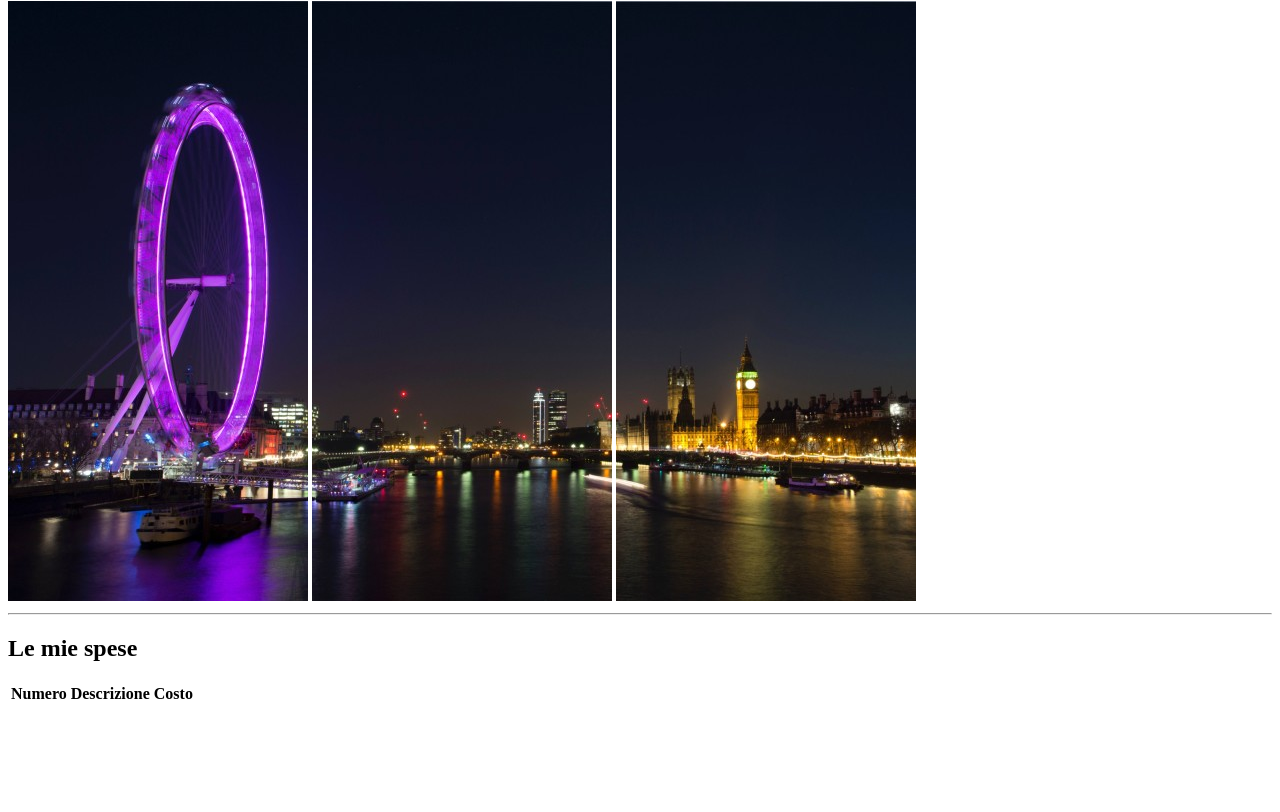
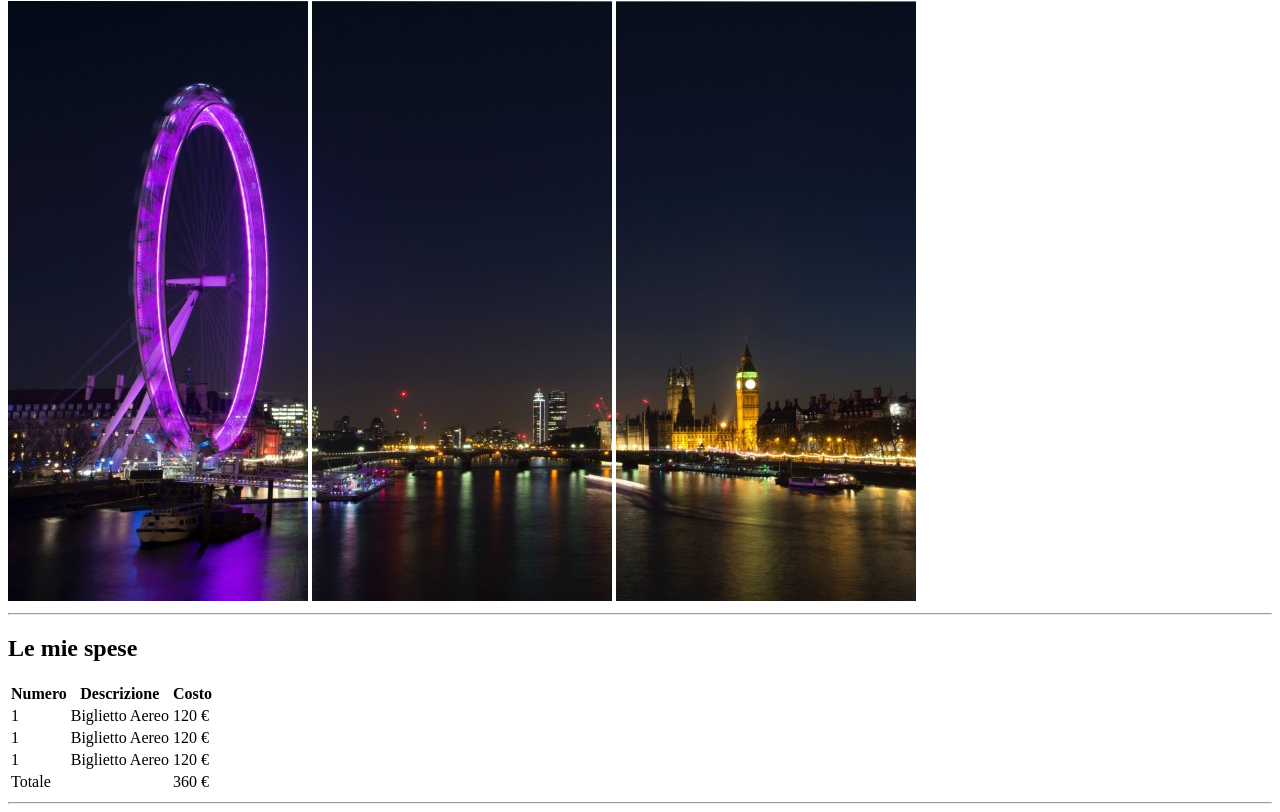
Before and after one commit to Al3ss4/html-london-trip, a plain HTML site: page index.html in a window 1280 px wide. Shown: the part 79-891 px from the top of the page. Before the commit the page ends 800 px from the top, so only its background shows below. Drawn offline with Linux system fonts and the light colour scheme.

Commit message:
terzo commit

```diff
--- a/index.html
+++ b/index.html
@@ -31,10 +31,37 @@
             </tr>
           </thead>
 
-      </table>
+     <!-- corpo della tabella, in questo caso utilizzeremo tbody -->
+     <tbody>
+         <tr>
+             <td>1</td>
+             <td>Biglietto Aereo</td>
+             <td>120 €</td>
+         </tr>
+         <tr>
+            <td>1</td>
+            <td>Biglietto Aereo</td>
+            <td>120 €</td>
+        </tr>
+        <tr>
+            <td>1</td>
+            <td>Biglietto Aereo</td>
+            <td>120 €</td>
+        </tr>
+     </tbody>
+     <!-- chiusura della tabella con tfoot-->
+     <tfoot>
+         <tr>
+             <td>Totale</td>
+             <td></td>
+             <td>360 €</td>
+         </tr>
 
+     </tfoot>
 
+    </table>
   </div>
+  <hr/>
 
 </body>
 </html>
```
